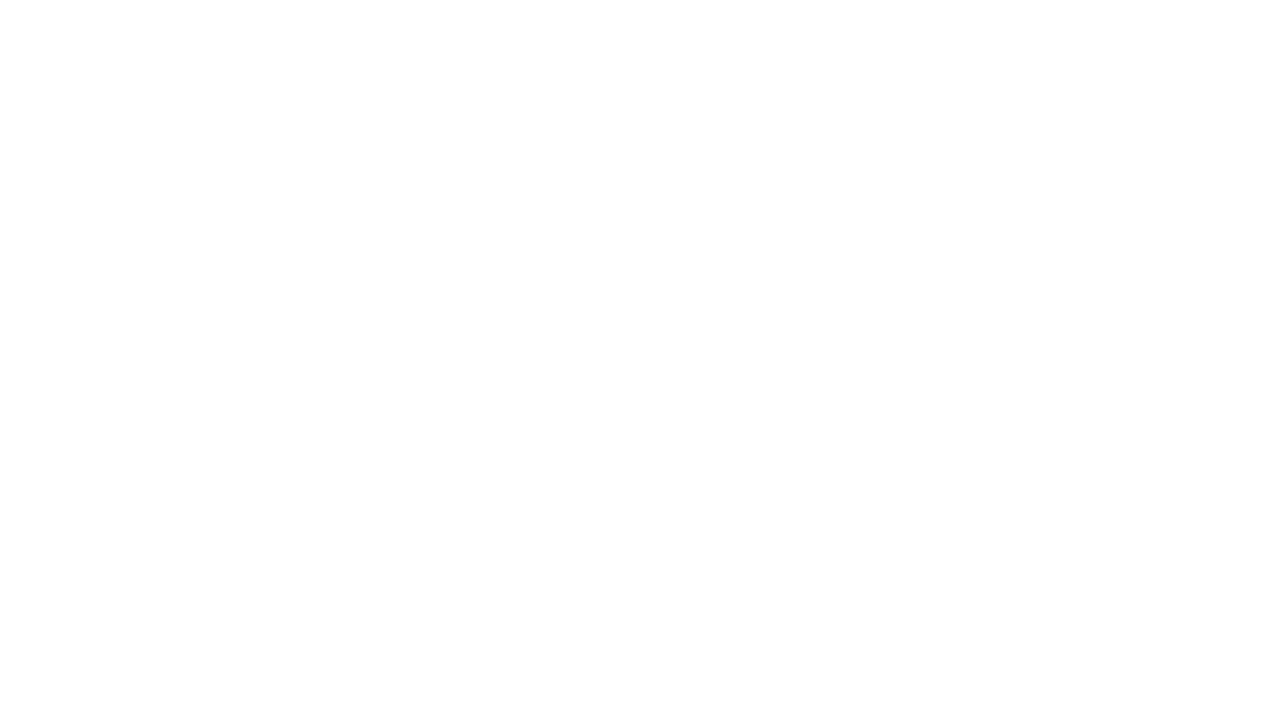
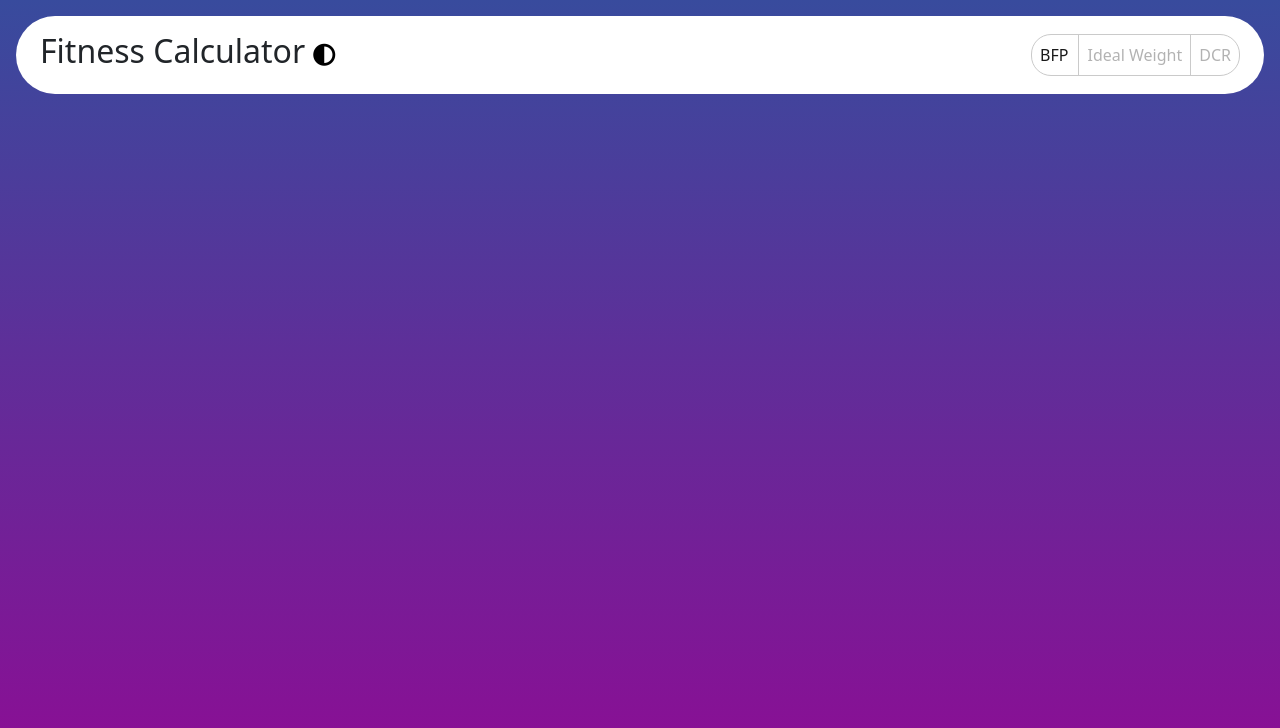
Before and after one commit to maxg02/Fitness-Calculator, a plain HTML site: page index.html in a window 1280 px wide. Drawn offline with nearby package versions, Linux system fonts and the light colour scheme.

Commit message:
Header navbar

```diff
--- a/fitness_calc.css
+++ b/fitness_calc.css
@@ -3,3 +3,28 @@
     margin: 0;
     box-sizing: border-box;
 }
+
+body {
+    background-image: linear-gradient(#384B9D, #8F0B94);
+}
+
+header {
+    border-radius: 50px;
+}
+
+#darkModeToggler {
+    font-size: 22px;
+}
+
+.navbar-nav {
+    border: 1px solid rgb(202, 202, 202);
+    border-radius: 20px;
+}
+
+.navbar-nav li{
+    border-right: 1px solid rgb(202, 202, 202);
+}
+
+.navbar-nav li:nth-child(1) a{
+    padding-right: 10px !important;
+}
--- a/index.html
+++ b/index.html
@@ -4,15 +4,32 @@
     <meta name="viewport" content="width=device-width, initial-scale=1">
     <meta charset="utf-8">
     <title>Fitness Calculator</title>
+    <link href="https://cdn.jsdelivr.net/npm/bootstrap@5.2.0-beta1/dist/css/bootstrap.min.css" rel="stylesheet" integrity="sha384-0evHe/X+R7YkIZDRvuzKMRqM+OrBnVFBL6DOitfPri4tjfHxaWutUpFmBp4vmVor" crossorigin="anonymous">
     <link rel="stylesheet" href="fitness_calc.css">
-    <link href="https://cdn.jsdelivr.net/npm/bootstrap@5.2.0-beta1/dist/css/bootstrap.min.css" rel="stylesheet" integrity="sha384-0evHe/X+R7YkIZDRvuzKMRqM+OrBnVFBL6DOitfPri4tjfHxaWutUpFmBp4vmVor" crossorigin="anonymous">
+    <script src="https://kit.fontawesome.com/1d0d69ddce.js" crossorigin="anonymous"></script>
 </head>
 
-<body>
+<body class="p-3">
 
-
-
-
+    <header class="container-fluid bg-white py-2 px-4">
+        <nav class="navbar navbar-expand">
+            <h2>Fitness Calculator</h2>
+            <button class="bg-transparent border-0 ms-2" id="darkModeToggler">
+                <i class="fa-solid fa-circle-half-stroke"></i>
+            </button>
+            <ul class="navbar-nav ms-auto">
+                <li class="nav-item active">
+                    <a class="nav-link active" href="#" aria-current="page">BFP</a>
+                </li>
+                <li class="nav-item">
+                    <a class="nav-link disabled" href="#">Ideal Weight</a>
+                </li>
+                <li class="nav-item border-end-0">
+                    <a class="nav-link disabled" href="#">DCR</a>
+                </li>
+            </ul>
+        </nav>
+    </header>
 
     <script src="fitness_calc.js" type="text/JavaScript"></script>
     <script src="https://cdn.jsdelivr.net/npm/@popperjs/core@2.11.5/dist/umd/popper.min.js" integrity="sha384-Xe+8cL9oJa6tN/veChSP7q+mnSPaj5Bcu9mPX5F5xIGE0DVittaqT5lorf0EI7Vk" crossorigin="anonymous"></script>
```
